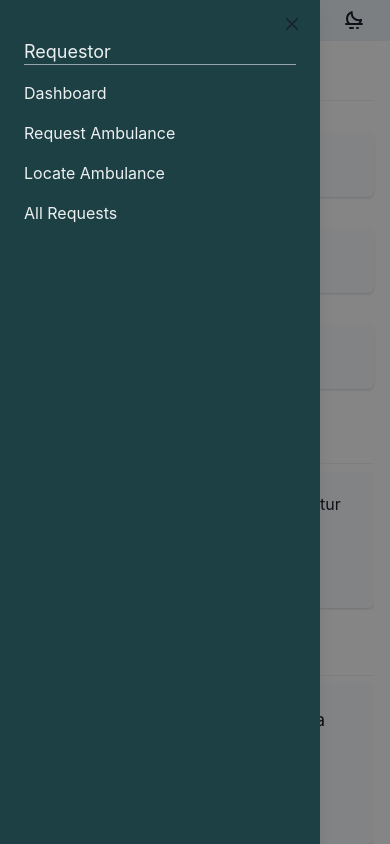
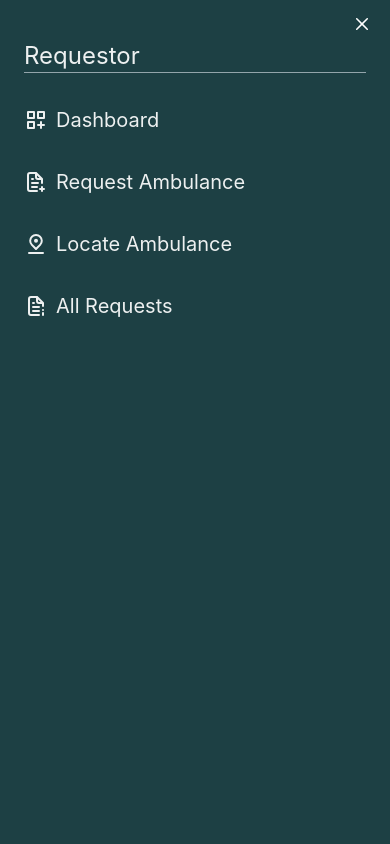
Before and after one commit to neildc14/capstone, a React (Vite) app in the folder client/: page /requestor in a window 390 px wide. Both pictures are taken after a click on the button 36 px from the left and 20 px from the top of the page. Built offline with nearby package versions, Linux system fonts and the light colour scheme; no server answers.

Commit message:
added icons on mobile sidebar

```diff
--- a/client/src/components/MobileSidebar.jsx
+++ b/client/src/components/MobileSidebar.jsx
@@ -12,10 +12,10 @@ import React from "react";
 const MobileSidebar = ({ isOpen, onClose, header, bgColor, children }) => {
   return (
     <>
-      <Drawer placement="left" onClose={onClose} isOpen={isOpen}>
+      <Drawer placement="left" onClose={onClose} isOpen={isOpen} size="full">
         <DrawerOverlay />
         <DrawerContent bgColor={bgColor}>
-          <DrawerCloseButton />
+          <DrawerCloseButton color="white" />
           <DrawerHeader>{header}</DrawerHeader>
           <DrawerBody>{children}</DrawerBody>
         </DrawerContent>
--- a/client/src/components/requestor/RequestCard.jsx
+++ b/client/src/components/requestor/RequestCard.jsx
@@ -11,9 +11,9 @@ import {
 } from "@chakra-ui/react";
 import { UilEye, UilTrashAlt } from "@iconscout/react-unicons";
 
-const RequestCard = () => {
+const RequestCard = ({ bgColor = "gray.50" }) => {
   return (
-    <Card as="form" my={2} bgColor="gray.50">
+    <Card as="form" my={2} bgColor={bgColor}>
       <CardBody>
         <Flex
           flexDirection={{ base: "column", md: "row" }}
--- a/client/src/components/requestor/RequestorDashboardPanel.jsx
+++ b/client/src/components/requestor/RequestorDashboardPanel.jsx
@@ -28,28 +28,28 @@ const RequestorDashboardPanel = () => {
           <Card
             flex={{ md: "1" }}
             height={{ base: "4rem", md: "7rem" }}
-            bgColor="gray.50"
+            bgColor="blue.200"
           >
             lorem10
           </Card>
           <Card
             flex={{ md: "1" }}
             height={{ base: "4rem", md: "7rem" }}
-            bgColor="gray.50"
+            bgColor="green.200"
           >
             lorem10
           </Card>
           <Card
             flex={{ md: "1" }}
             height={{ base: "4rem", md: "7rem" }}
-            bgColor="gray.50"
+            bgColor="yellow.200"
           >
             lorem10
           </Card>
         </Flex>
       </Box>
 
-      <Box as="section" mt={4} overflowY="scroll">
+      <Box as="section" mt={4}>
         <Heading
           as="h2"
           py={2}
@@ -63,7 +63,7 @@ const RequestorDashboardPanel = () => {
         <Divider />
         <RequestCard />
       </Box>
-      <Box as="section" mt={4} overflowY="scroll">
+      <Box as="section" mt={4}>
         <Heading
           as="h2"
           py={2}
--- a/client/src/components/requestor/RequestorMobileSidebar.jsx
+++ b/client/src/components/requestor/RequestorMobileSidebar.jsx
@@ -11,6 +11,12 @@ import {
   Link,
 } from "@chakra-ui/react";
 import { Link as RouterLink, useLocation } from "react-router-dom";
+import {
+  UilCreateDashboard,
+  UilFileInfoAlt,
+  UilFilePlusAlt,
+  UilLocationPinAlt,
+} from "@iconscout/react-unicons";
 
 const RequestorMobileSidebar = ({
   isOpen,
@@ -25,7 +31,7 @@ const RequestorMobileSidebar = ({
         <Heading
           as="h2"
           px="0"
-          fontSize={{ base: "lg", md: "md", lg: "md", xl: "xl" }}
+          fontSize={{ base: "2xl", md: "md", lg: "md", xl: "xl" }}
           fontWeight="normal"
           color="whiteAlpha.900"
         >
@@ -38,80 +44,90 @@ const RequestorMobileSidebar = ({
           as={RouterLink}
           to="/requestor"
           variant="ghost"
-          display="block"
+          display="flex"
+          alignItems="center"
+          gap=".5rem"
           width="100%"
-          my={4}
+          my={8}
           p="0"
           borderRadius="none"
           textAlign="left"
-          fontSize={{ md: "sm", lg: "md" }}
+          fontSize={{ base: "xl", md: "sm", lg: "md" }}
           color="whiteAlpha.900"
           _hover={{
             color: "blackAlpha.900",
             bgColor: "whiteAlpha.900",
           }}
-          onClick={handleViewRequest}
+          onClick={onClose}
         >
-          Dashboard
+          <UilCreateDashboard /> Dashboard
         </Link>
         <Link
           as={RouterLink}
           to="/requestor/request"
           variant="ghost"
-          display="block"
+          display="flex"
+          alignItems="center"
+          gap=".5rem"
           width="100%"
-          my={4}
+          my={8}
           p="0"
           borderRadius="none"
           textAlign="left"
-          fontSize={{ md: "sm", lg: "md" }}
+          fontSize={{ base: "xl", md: "sm", lg: "md" }}
           color="whiteAlpha.900"
           _hover={{
             color: "blackAlpha.900",
             bgColor: "whiteAlpha.900",
           }}
-          onClick={handleRequestForm}
+          onClick={onClose}
         >
-          Request Ambulance
+          <UilFilePlusAlt /> Request Ambulance
         </Link>
         <Link
           as={RouterLink}
           to="/requestor/map"
           variant="ghost"
-          display="block"
+          display="flex"
+          alignItems="center"
+          gap=".5rem"
           width="100%"
-          my={4}
+          my={8}
           p="0"
           borderRadius="none"
           textAlign="left"
-          fontSize={{ md: "sm", lg: "md" }}
+          fontSize={{ base: "xl", md: "sm", lg: "md" }}
           color="whiteAlpha.900"
           _hover={{
             color: "blackAlpha.900",
             bgColor: "whiteAlpha.900",
           }}
-          onClick={handleViewMap}
+          onClick={onClose}
         >
+          <UilLocationPinAlt />
           Locate Ambulance
         </Link>
         <Link
           as={RouterLink}
           to="/requestor/requests"
           variant="ghost"
-          display="block"
+          display="flex"
+          alignItems="center"
+          gap=".5rem"
           width="100%"
-          my={4}
+          my={8}
           p="0"
           borderRadius="none"
           textAlign="left"
-          fontSize={{ md: "sm", lg: "md" }}
+          fontSize={{ base: "xl", md: "sm", lg: "md" }}
           color="whiteAlpha.900"
           _hover={{
             color: "blackAlpha.900",
             bgColor: "whiteAlpha.900",
           }}
-          onClick={handleViewRequest}
+          onClick={onClose}
         >
+          <UilFileInfoAlt />
           All Requests
         </Link>
       </Box>
```
